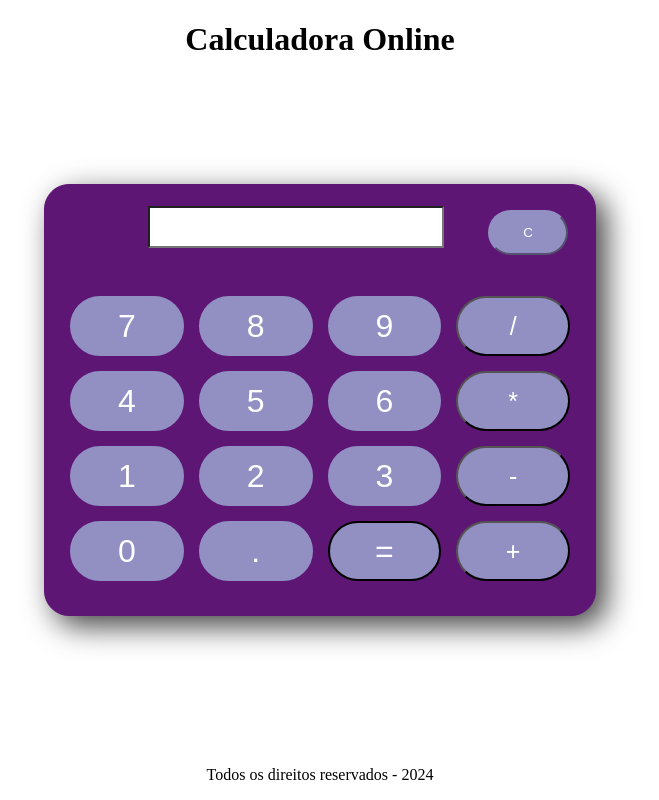
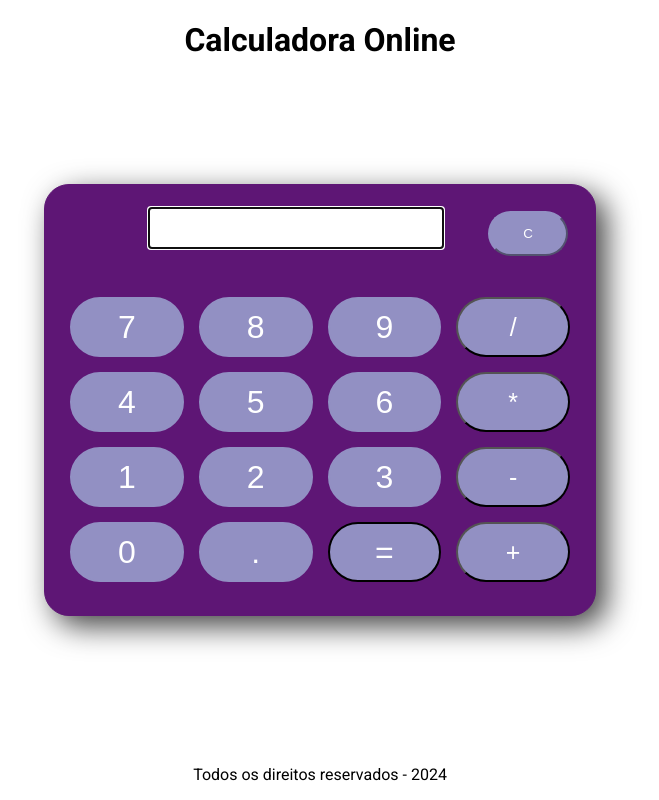
Before and after one commit to Guilherme-Obama/trabalho_pw, a plain HTML site: page index.html in a window 1280 px wide. Shown: the whole page, without its empty margins (320-979 px from the left). Drawn offline with Linux system fonts and the light colour scheme.

Commit message:
alteracoes js

```diff
--- a/css/estilo.css
+++ b/css/estilo.css
@@ -1,7 +1,23 @@
+/* Estilo Tags */
 body {
     background-color: #fff;
+    font-family: "Roboto", sans-serif;
 }
 
+h1 {
+    text-align: center;
+}
+
+footer {
+    position: fixed;
+    bottom: 0;
+    left: 0;
+    width: 100%;
+    text-align: center;
+/*     background-color: #D7E8B0;*/
+}
+
+/* Estilo Classes */
 .container {
     background-color: #5E1675;
     border: 1px solid #5E1675;
@@ -91,11 +107,7 @@ body {
 
 }
 
-footer {
-    position: fixed;
-    bottom: 0;
-    left: 0;
-    width: 100%;
-    text-align: center;
-/*     background-color: #D7E8B0;*/
+/* Estilo ID */
+#resultado {
+    text-align: right;
 }
--- a/index.html
+++ b/index.html
@@ -1,11 +1,11 @@
 <!DOCTYPE html>
 <html lang="pt-br">
 <head>
-    <!--META TAGS-->
+    <!-- META TAGS -->
     <meta charset="UTF-8">
     <meta name="viewport" content="width=device-width, initial-scale=1.0">
 
-    <!--TÍTULO-->
+    <!-- TÍTULO -->
     <title>Calculadora Online</title>
 
     <!-- FONT ROTOBO -->
@@ -13,21 +13,22 @@
     <link rel="preconnect" href="https://fonts.gstatic.com" crossorigin>
     <link href="https://fonts.googleapis.com/css2?family=Roboto:ital,wght@0,100;0,300;0,400;0,500;0,700;0,900;1,100;1,300;1,400;1,500;1,700;1,900&display=swap" rel="stylesheet">
 
-    <!--CSS-->
+    <!-- CSS -->
     <link rel="stylesheet" type="text/css" href="css/estilo.css">
 
 
 </head>
 <body>
-    <h1 style="text-align:center">Calculadora Online</h1>
+    <h1>Calculadora Online</h1>
 
     <div class="container">
-
         <br>
 
+        <!-- TELA CALCULADORA -->
         <table>
             <tr>
-                <td colspan="3"><input type='text' id='resultado' class ='tela' style="text-align: right;">
+                <td colspan="3">
+                    <input type='text' id='resultado' class ='tela'>
                 </td>
                 <td>
                     <input type='button' value = 'C' onclick="limparTela()" class="limpar"/>
@@ -35,6 +36,7 @@
             </tr>
         </table>
 
+        <!-- BOTÕES CALCULADORA -->
         <div class="teclas">
             <input type="button" value="7" class="botao" onClick="display('7')"></input>
 
@@ -70,7 +72,8 @@
         </div>
 
     </div>
-    <!--HISTÓRICO CÁLCULOS-->
+
+    <!-- HISTÓRICO CÁLCULOS -->
     <div id="historico">
 
     </div>
--- a/js/script.js
+++ b/js/script.js
@@ -1,6 +1,10 @@
+document.getElementById("resultado").focus()
+
+//verificar letras e operadores regex=[-+*\/]|\d+(\.\d+)?\.? regex.test(string)
 // Mostra os números e operadores clicados pelo usuário na tela
 function display(valor){
     document.getElementById('resultado').value += valor;
+    document.getElementById("resultado").focus();
     return valor;
 }
 
@@ -17,12 +21,15 @@ function solucao(){
         solucao: resultado};
     salvarHistorico(objetoResultado);
 
+    document.getElementById("resultado").focus();
+
     return resultado;
 }
 
 // Limpa a tela
 function limparTela(){
     document.getElementById('resultado').value = '';
+    document.getElementById("resultado").focus();
 }
 
 // Recupera o resultado da solucao()
```
